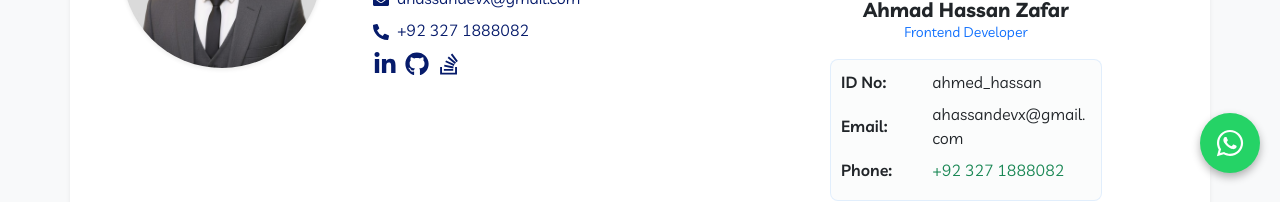
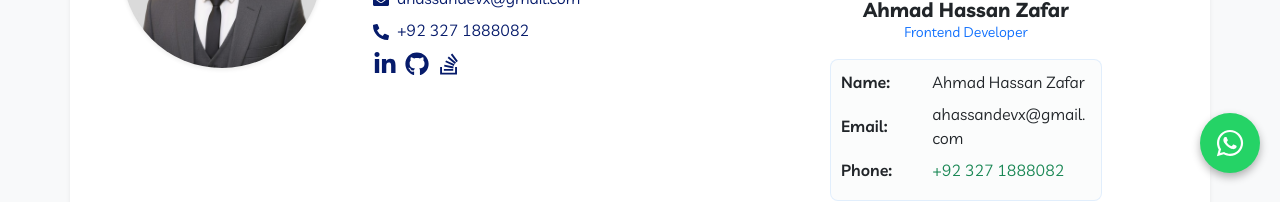
Before and after one commit to alphasoft360/alphasoft360-app, a React (Vite) app: page /team/ahmed_hassan in a window 1280 px wide. Shown: the part 607-809 px from the top of the page. Built offline with nearby package versions, Linux system fonts and the light colour scheme.

Commit message:
update emoploy id

```diff
--- a/src/Team/teamData.js
+++ b/src/Team/teamData.js
@@ -15,10 +15,10 @@ const teamMembers = [
     id: "awais-ali",
     image: awais_ali,
     name: "M Awais",
-    role: "Full Stack Developer",
+    role: "Founder | CEO Alphasoft360",
     bio: "Expert in agile methodologies with a track record of delivering enterprise projects on time and within scope.",
     contact: {
-      email: "alphasoft@gmail.com",
+      email: "alphasoft360@gmail.com",
       phone: "+92 370 6510421",
     },
     biography: [
--- a/src/components/EventIdcard.jsx
+++ b/src/components/EventIdcard.jsx
@@ -104,9 +104,9 @@ const EventIdcard = ({ member }) => {
             <div className="details-section">
              <Row className="align-items-center mb-2">
                 <Col xs={4} className="fw-semibold">
-                  ID No:
+                  Name:
                 </Col>
-                <Col>{member?.id || "00000000"}</Col>
+                <Col>{member?.name || "NAME"}</Col>
               </Row>
               <Row className="align-items-center mb-2">
                 <Col xs={4} className="fw-semibold">
```
